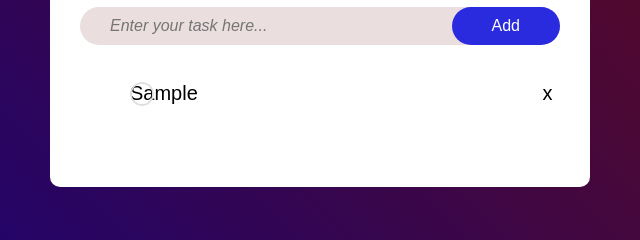
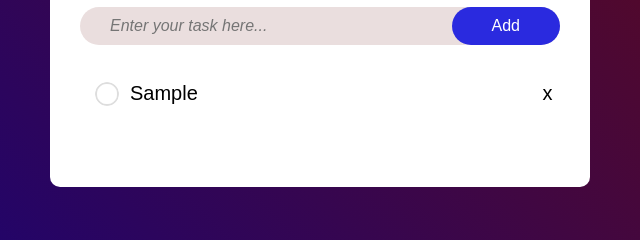
Before and after one commit to DarkieLee/to-do-list-app, a plain HTML site: page public/index.html in a window 1280 px wide. Both pictures are taken after typing "Sample" into the empty fields and a click on the button "Add". Shown: the part 203-443 px from the top of the page, 320-960 px from the left. Drawn offline with Linux system fonts and the light colour scheme.

Commit message:
Update styles.css

```diff
--- a/public/styles.css
+++ b/public/styles.css
@@ -86,8 +86,8 @@ ul > li::before {
     background-image: url(./images/unchecked.png);
     background-size: cover;
     background-position: center;
-    /* top: 12px;
-    left: 8px; */
+    top: 12px;
+    left: 15px;
 }
 
 ul > li.checked {
```
